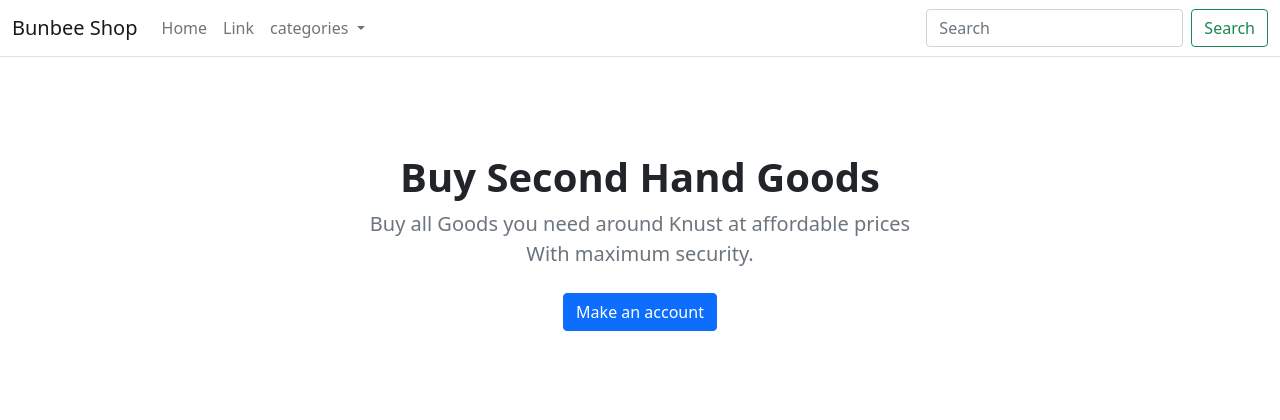
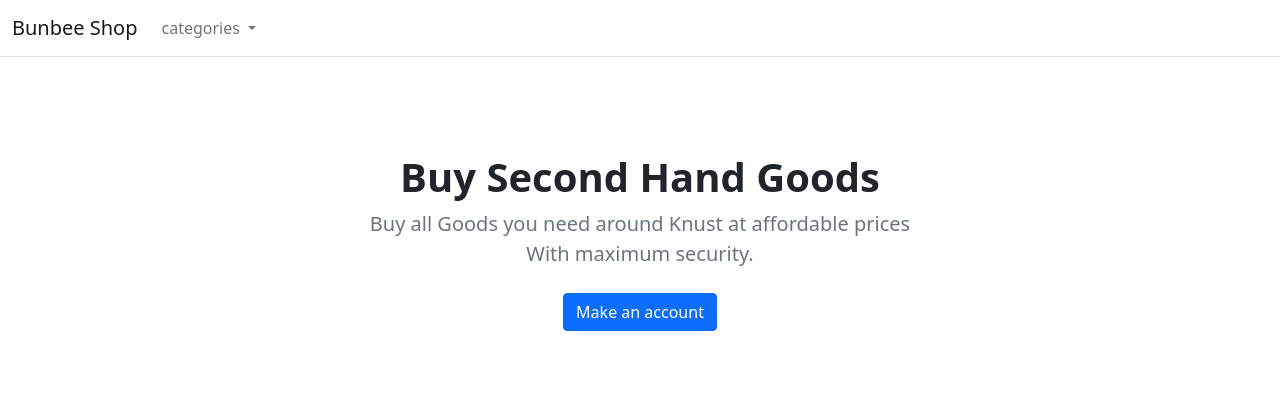
Before and after one commit to Tawfiq-Abu/ecom, a Django app: page / in a window 1280 px wide. Shown: the top 420 px of the page. Run offline with Django 3.2, Linux system fonts and the light colour scheme; data comes from the database, SQL or seed files in the repository; both versions use the stored data as it was after the commit.

Commit message:
refactored the code

```diff
--- a/ecom/settings.py
+++ b/ecom/settings.py
@@ -65,7 +65,7 @@ TEMPLATES = [
                 'django.template.context_processors.request',
                 'django.contrib.auth.context_processors.auth',
                 'django.contrib.messages.context_processors.messages',
-                'store.views.categories',
+                'store.context_processors.categories',
             ],
         },
     },
@@ -122,7 +122,9 @@ USE_TZ = True
 # https://docs.djangoproject.com/en/3.2/howto/static-files/
 
 STATIC_URL = '/static/'
-
+STATICFILES_DIRS = [
+    os.path.join(BASE_DIR,'static')
+]
 # Default primary key field type
 # https://docs.djangoproject.com/en/3.2/ref/settings/#default-auto-field
 
--- /dev/null
+++ b/store/context_processors.py
@@ -0,0 +1,12 @@
+
+from .models import Category
+
+def categories(request):
+    '''
+    function that returns all objects in the category table
+    in the settings.py we would add "store.views.categories" to the TEMPLATE list under context_processors
+    indicating that for every page that we view we have access to the category view
+    '''
+    return {
+        'categories' : Category.objects.all()
+    }
--- a/store/models.py
+++ b/store/models.py
@@ -6,6 +6,13 @@ from django.urls import reverse
 
 
 # Create your models here.
+class ProductManager(models.Manager):
+    def get_queryset(self):
+        return super(ProductManager,self).get_queryset().filter(is_active=True)
+
+
+
+
 class Category(models.Model):
     name = models.CharField(max_length=256,db_index=True)
     # eg. www.facebook.com/profile the profile is the slug
@@ -27,12 +34,14 @@ class Product(models.Model):
     uploaded_by = models.ForeignKey(User, related_name = 'uploader', on_delete=models.CASCADE)
     name = models.CharField(max_length=256)
     description = models.TextField(blank = True)
-    image = models.ImageField(upload_to='images/')
+    image = models.ImageField(upload_to='images/', default='images/default.jpg')
     slug = models.SlugField(max_length=256,unique=True)
     price = models.DecimalField(max_digits=6,decimal_places=2)
     in_stock = models.BooleanField(default=True)
     is_active = models.BooleanField(default=True)
     uploaded = models.DateTimeField(auto_now_add=True)
+    objects = models.Manager()
+    products = ProductManager()
 
     class Meta:
         # django automatically adds 's' to the model name so this isn't really needed
--- a/store/urls.py
+++ b/store/urls.py
@@ -6,5 +6,5 @@ app_name = 'store'
 urlpatterns = [
     path('', views.Homepage.as_view(), name='homepage'),
     path('item/<slug:slug>/',views.StoreDetail.as_view(),name='product_detail'),
-    path('search/<slug:slug>/',views.CategoriesList.as_view(),name='category_list')
+    path('shop/<slug:slug>/',views.CategoriesList.as_view(),name='category_list')
 ]
--- a/store/views.py
+++ b/store/views.py
@@ -18,17 +18,9 @@ class Homepage(ListView):
     template_name = 'store/home.html'
 
     def get_queryset(self):
-        return Product.objects.all
+        return Product.products.all
 
-def categories(request):
-    '''
-    function that returns all objects in the category table
-    in the settings.py we would add "store.views.categories" to the TEMPLATE list under context_processors
-    indicating that for every page that we view we have access to the category view
-    '''
-    return {
-        'categories' : Category.objects.all()
-    }
+
 
 class StoreDetail(DetailView):
     model = Product
--- a/templates/store/base.html
+++ b/templates/store/base.html
@@ -14,19 +14,13 @@
     <header>
         <nav class="navbar navbar-expand-md navbar-light bg-white border-bottom">
             <div class="container-fluid">
-                <a class="navbar-brand" href="#">Bunbee Shop</a>
+                <a class="navbar-brand" href="/">Bunbee Shop</a>
                 <button class="navbar-toggler" type="button" data-bs-toggle="collapse" data-bs-target="#navbarCollapse"
                     aria-controls="navbarCollapse" aria-expanded="false" aria-label="Toggle navigation">
                     <span class="navbar-toggler-icon"></span>
                 </button>
                 <div class="collapse navbar-collapse" id="navbarCollapse">
                     <ul class="navbar-nav me-auto mb-2 mb-md-0">
-                        <li class="nav-item active">
-                            <a class="nav-link" aria-current="page" href="/">Home</a>
-                        </li>
-                        <li class="nav-item">
-                            <a class="nav-link" href="#">Link</a>
-                        </li>
                         <li class="nav-item dropdown">
                             <a class="nav-link dropdown-toggle" href="#" id="navbarDropdown" role="button"
                                 data-bs-toggle="dropdown" aria-expanded="false">
@@ -42,10 +36,6 @@
                             </ul>
                         </li>
                     </ul>
-                    <form class="d-flex">
-                        <input class="form-control me-2" type="search" placeholder="Search" aria-label="Search">
-                        <button class="btn btn-outline-success" type="submit">Search</button>
-                    </form>
                 </div>
             </div>
         </nav>
```
Also changed, not shown: db.sqlite3, 1 other file.
